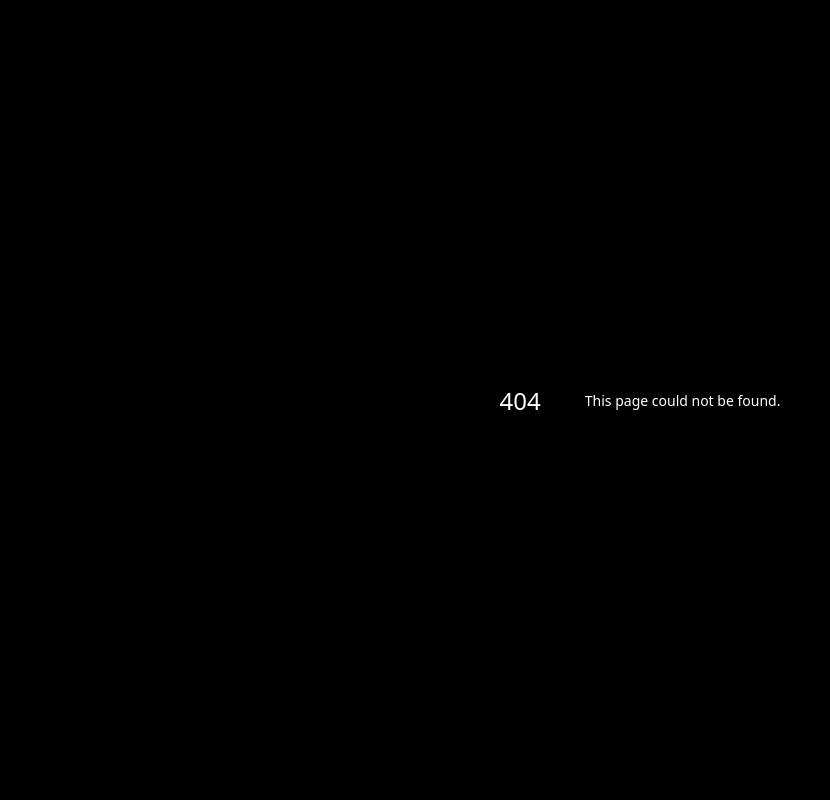
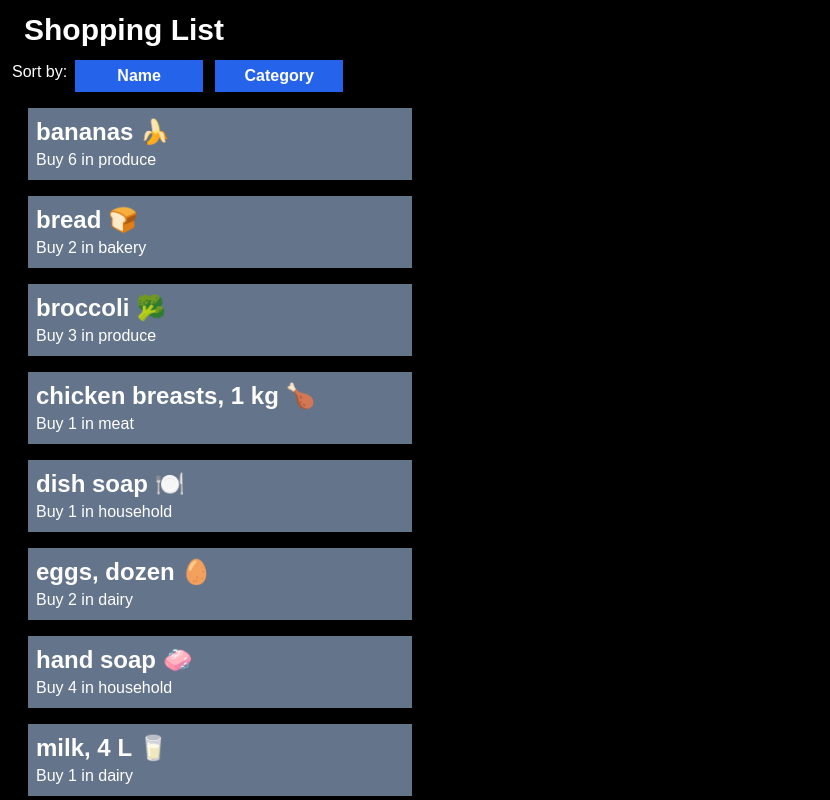
Before and after one commit to giathongnguyen/cprg306-assignments, a Next.js app: page /week-6 in a window 1280 px wide. Before the commit this address had no page. Shown: the top 800 px of the page, without its empty margins (0-830 px from the left). Built offline with nearby package versions, Linux system fonts and the light colour scheme.

Commit message:
Week-6 assignment

```diff
--- /dev/null
+++ b/app/week-6/item-list.js
@@ -0,0 +1,32 @@
+"use client";
+
+import Item from "./item.js";
+import itemsJson from "./items.json";
+import { useState } from "react";
+
+export default function ItemList() {
+    const [sortBy, setSortBy] = useState("name");
+    const items = [...itemsJson];
+
+    if (sortBy === "name") {
+        items.sort((a, b) => a.name.localeCompare(b.name));
+    }
+    else if (sortBy === "category") {
+        items.sort((a, b) => a.category.localeCompare(b.category));
+    }
+    return (
+        <div>
+            <div className="flex gap-2">
+                <p>Sort by:</p>
+                <button className="mr-1 h-8 w-32 bg-blue-600 hover:bg-blue-300 font-bold focus:bg-yellow-300" onClick={() => setSortBy("name")}>Name</button>
+                <button className="mr-1 h-8 w-32 bg-blue-600 hover:bg-blue-300 font-bold focus:bg-yellow-300" onClick={() => setSortBy("category")}>Category</button>
+            </div>
+            <ul>
+                {items.map((item) => (
+                    <Item name={item.name} quantity={item.quantity} category={item.category} />
+                ))}
+            </ul>
+
+        </div >
+    );
+}
--- /dev/null
+++ b/app/week-6/item.js
@@ -0,0 +1,9 @@
+
+export default function Item({ name, quantity, category }) {
+    return (
+        <section className="m-4 p-2 bg-slate-500 w-96">
+            <h1 className="text-2xl font-bold">{name}</h1>
+            <p>Buy {quantity} in {category}</p>
+        </section>
+    );
+}
--- /dev/null
+++ b/app/week-6/items.json
@@ -0,0 +1,74 @@
+[
+    {
+        "id": "1h2GJKH12gkHG31h1H",
+        "name": "milk, 4 L 🥛",
+        "quantity": 1,
+        "category": "dairy"
+    },
+    {
+        "id": "2KJH3k2j3H1k2J3K1H",
+        "name": "bread 🍞",
+        "quantity": 2,
+        "category": "bakery"
+    },
+    {
+        "id": "3h2KJH3k2j3H1k2J3",
+        "name": "eggs, dozen 🥚",
+        "quantity": 2,
+        "category": "dairy"
+    },
+    {
+        "id": "4k2J3K1H2GJKH12gk",
+        "name": "bananas 🍌",
+        "quantity": 6,
+        "category": "produce"
+    },
+    {
+        "id": "5H1h1H2KJH3k2j3H",
+        "name": "broccoli 🥦",
+        "quantity": 3,
+        "category": "produce"
+    },
+    {
+        "id": "6H1k2J3K1H2GJKH1",
+        "name": "chicken breasts, 1 kg 🍗",
+        "quantity": 1,
+        "category": "meat"
+    },
+    {
+        "id": "7gkHG31h1H2KJH3k",
+        "name": "pasta sauce 🍝",
+        "quantity": 3,
+        "category": "canned goods"
+    },
+    {
+        "id": "8j3H1k2J3K1H2GJK",
+        "name": "spaghetti, 454 g 🍝",
+        "quantity": 2,
+        "category": "dry goods"
+    },
+    {
+        "id": "9H12gkHG31h1H2KJ",
+        "name": "toilet paper, 12 pack 🧻",
+        "quantity": 1,
+        "category": "household"
+    },
+    {
+        "id": "10H3k2j3H1k2J3K1",
+        "name": "paper towels, 6 pack",
+        "quantity": 1,
+        "category": "household"
+    },
+    {
+        "id": "11k2J3K1H2GJKH12",
+        "name": "dish soap 🍽️",
+        "quantity": 1,
+        "category": "household"
+    },
+    {
+        "id": "12GJKH12gkHG31h1",
+        "name": "hand soap 🧼",
+        "quantity": 4,
+        "category": "household"
+    }
+]
--- /dev/null
+++ b/app/week-6/page.js
@@ -0,0 +1,10 @@
+import ItemList from './item-list.js';
+
+export default function Page() {
+    return (
+        <main className="m-3">
+            <h1 className="text-3xl font-bold m-3">Shopping List</h1>
+            <ItemList />
+        </main>
+    );
+}
```
